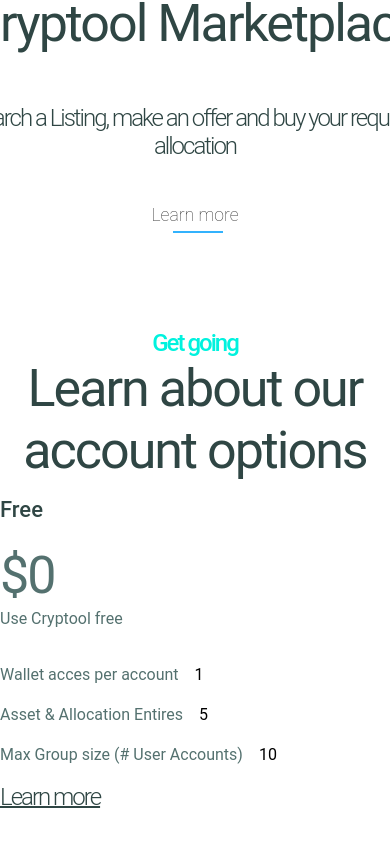
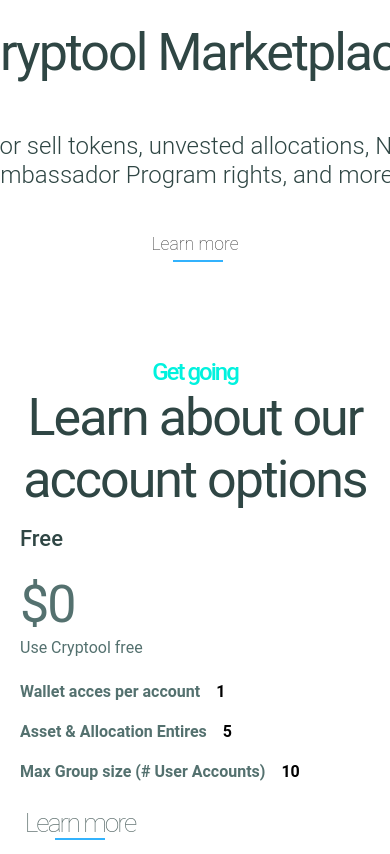
Before and after one commit to sven3270350/LandingPage_Ben, a Next.js app: page / in a window 390 px wide. Shown: the part 2270-3124 px from the top of the page. Built offline with nearby package versions, Linux system fonts and the light colour scheme.

Commit message:
fix several issues

```diff
--- a/components/common/Footer.tsx
+++ b/components/common/Footer.tsx
@@ -24,11 +24,11 @@ const Footer = () => {
       items: ["Contact Support", "Servieces & Pricing", "FAQ"],
     },
   ];
-  const { isMobile } = useMediaSize();
+  const { isTablet } = useMediaSize();
   return (
-    <div className={isMobile ? "flex justify-center" : "h-[30vh] flex justify-center"}>
+    <div className={isTablet ? "flex justify-center" : "h-[30vh] flex justify-center"}>
       <div className={cx("w-full flex justify-between pt-8 pb-12 pr-64 pl-44 border-solid border-t-[1px] border-[#F0F0F0] footer-gradient",
-        isMobile ? "flex-col" : "flex-row-reverse")}>
+        isTablet ? "flex-col" : "flex-row-reverse")}>
         <div className="flex flex-wrap justify-around">
           {MenuItems.map((item) => (
             <FooterItem
--- a/components/common/InstroSection.tsx
+++ b/components/common/InstroSection.tsx
@@ -5,7 +5,7 @@ import { cx } from '@emotion/css'
 import { useMediaSize } from "components/hooks/media-size";
 
 const IntroSection = () => {
-  const { isMobile } = useMediaSize();
+  const { isTablet } = useMediaSize();
 
   return (
     <div className="w-full">
@@ -13,21 +13,21 @@ const IntroSection = () => {
         className="relative bg-firstSection h-[100vh]"
       >
         <Image
-          className={cx("absolute top-[20%] left-[5%]",isMobile? "hidden": "block")}
+          className={cx("absolute top-[20%] left-[5%]",isTablet? "hidden": "block")}
           width={650}
           height={200}
           src="/assets/icons/LogoWhiteBlur.png"
           alt="IntroImage"
         />
-        {!isMobile && <button
+        {!isTablet && <button
           type="button"
           className="absolute fuller-button blue top-[60%] left-[14%] rounded-3xl text-white flex justify-center items-center flex-shrink-0 w-[324px] py-2 px-6 font-normal text-base shadow-[0_4px_9px_-4px_#54b4d3] transition duration-150 ease-in-out hover:bg-info-600 hover:shadow-[0_8px_9px_-4px_rgba(84,180,211,0.3),0_4px_18px_0_rgba(84,180,211,0.2)] focus:bg-info-600 focus:shadow-[0_8px_9px_-4px_rgba(84,180,211,0.3),0_4px_18px_0_rgba(84,180,211,0.2)] focus:outline-none focus:ring-0 active:bg-info-700 active:shadow-[0_8px_9px_-4px_rgba(84,180,211,0.3),0_4px_18px_0_rgba(84,180,211,0.2)] dark:shadow-[0_4px_9px_-4px_rgba(84,180,211,0.5)] dark:hover:shadow-[0_8px_9px_-4px_rgba(84,180,211,0.2),0_4px_18px_0_rgba(84,180,211,0.1)] dark:focus:shadow-[0_8px_9px_-4px_rgba(84,180,211,0.2),0_4px_18px_0_rgba(84,180,211,0.1)] dark:active:shadow-[0_8px_9px_-4px_rgba(84,180,211,0.2),0_4px_18px_0_rgba(84,180,211,0.1)]"
         >
           Start Managing Today
         </button>}
         <div className={cx("absolute text-white left-[5%] text-start",
-         isMobile ? "opacity-100 text-xl leading-6 not-italic top-[25%] w-[217px]" : "top-[75%] opacity-[.8] font-robotic text-4xl tracking-wide" )}>
-          Automated tool to easily manage, raise, {!isMobile && <br />}invest and trade cryptocurrency assets
+         isTablet ? "opacity-100 text-xl leading-6 not-italic top-[25%] w-[217px]" : "top-[75%] opacity-[.8] font-robotic text-4xl tracking-wide" )}>
+          Automated tool to easily manage, raise, {!isTablet && <br />}invest and trade cryptocurrency assets
         </div>
       </div>
       <div className="flex flex-col justify-center items-center mt-[-32px]">
--- a/components/common/ModuleMarketPlaces.tsx
+++ b/components/common/ModuleMarketPlaces.tsx
@@ -69,7 +69,7 @@ const ModuleMarketPlaces = () => {
       <div className="text-[#2F4644] text-center not-italic font-normal text-[52px] !leading-[120%] tracking-[-2px]">
         Check out all the integrated the modules
       </div>
-      <div className="text-[#2F4644] text-center text-2xl not-italic font-light !leading-[120%] tracking-[-2px]">
+      <div className="text-[#2F4644] text-center text-2xl not-italic font-light !leading-[120%]">
         Use the modules to make crypto easy
       </div>
       <Swiper style={{ transform: `translate3d(${swiperPosition}px, 0px, 0px)` }} {...swiperProps}>
@@ -181,10 +181,10 @@ const ModuleMarketPlaces = () => {
             <div className="text-[#2F4644] font-normal text-[52px] !leading-[120%] tracking-[-2px] mb-12">
               Cryptool Marketplace
             </div>
-            <div className="text-[#2F4644] text-center text-2xl font-light !leading-[120%] tracking-[-2px] mb-8">
-              Search a Listing, make an offer and buy your required
+            <div className="text-[#2F4644] text-center text-2xl font-light !leading-[120%] mb-8">
+              Buy or sell tokens, unvested allocations, NFTs,
               <br />
-              allocation
+              Ambassador Program rights, and more..
             </div>
             <HoverEffectBtn
               className="svg-wrapper opacity-[.8] hover:opacity-[1] mx-1 !w-[104px] h-[40px]"
--- a/components/common/ProposalSection.tsx
+++ b/components/common/ProposalSection.tsx
@@ -41,9 +41,9 @@ const ProposalSection = () => {
       btnLabel: "Sign up",
     },
   ];
-  const { isMobile } = useMediaSize();
+  const { isTablet } = useMediaSize();
   return (
-    <div className={isMobile ? "" : "h-[70vh]"}>
+    <div className={isTablet ? "" : "h-[70vh]"}>
       <div className="flex flex-col justify-center items-center mt-[96px]">
         <div className="text-[#00F2DE] text-center text-2xl font-medium !leading-[120%] tracking-[-2px]">
           Get going
@@ -57,7 +57,7 @@ const ProposalSection = () => {
           return (
             <div
               key={index}
-              className="flex flex-col col-auto w-[410px] h-[489px] items-start"
+              className="flex flex-col col-auto min-w-[350px] w-[30%] h-[489px] items-start"
             >
               <div className="text-[#2F4644] text-[22px] font-medium not-italic leading-[100%] mb-6">
                 {item.title}
@@ -65,25 +65,30 @@ const ProposalSection = () => {
               <div className="text-[#54716F] text-[52px] not-italic font-normal leading-[120%] tracking-[-2px]">
                 ${item.price}
               </div>
-              <div className="text-[#54716F] text-base not-italic font-normal mb-8">
+              <div className="text-[#54716F] text-base not-italic font-normal mb-5">
                 {item.label}
               </div>
-              <div className="flex flex-col items-start gap-4 mb-20">
-                <div className="text-[#54716F] text-base not-italic font-normal flex flex-row gap-4">
+              <div className="flex flex-col items-start gap-4 mb-10">
+                <div className="text-[#54716F] text-base not-italic font-semibold flex flex-row gap-4">
                   Wallet acces per account
                   <div className="text-black">{item.walletAccessCount}</div>
                 </div>
-                <div className="text-[#54716F] text-base not-italic font-normal flex flex-row gap-4">
+                <div className="text-[#54716F] text-base not-italic font-semibold flex flex-row gap-4">
                   Asset & Allocation Entires
                   <div className="text-black">{item.entires}</div>
                 </div>
-                <div className="text-[#54716F] text-base not-italic font-normal flex flex-row gap-4">
+                <div className="text-[#54716F] text-base not-italic font-semibold flex flex-row gap-4">
                   Max Group size (# User Accounts)
                   <div className="text-black">{item.maxGroupSize}</div>
                 </div>
-                <div className="text-[#2F4644] cursor-pointer font-light text-2xl leading-[120%] tracking-[-2px] underline underline-offset-1">
-                  Learn more
-                </div>
+                <HoverEffectBtn
+                  className="svg-wrapper opacity-[.8] hover:opacity-[1] text-[#2F4644] font-light text-2xl !w-[120px] leading-[120%] tracking-[-2px]"
+                  strokeDashoffset={-195}
+                  role="Proposal"
+                  width={120}
+                  height={40}
+                  label={"Learn more"}
+                />
               </div>
               <HoverEffectBtn
                 className="svg-wrapper opacity-[.8] hover:opacity-[1] mx-1 !w-[120px]"
--- a/components/hooks/media-size.ts
+++ b/components/hooks/media-size.ts
@@ -3,7 +3,8 @@ import { useMedia } from "react-use";
 export const useMediaSize = () => {
   const isMobile = useMedia("(max-width: 833px)", false);
   const isTablet = useMedia(
-    "(min-width: 834px) and (max-width: 1439px)",
+    // "(min-width: 834px) and (max-width: 1439px)",
+    "(max-width: 1439px)",
     false
   );
   const isDesktop = useMedia("(min-width: 1440px)", false);
--- a/pages/index.tsx
+++ b/pages/index.tsx
@@ -23,7 +23,7 @@ interface SwiperProps {
 
 const Home: NextPage = () => {
   const [activeSlide, setActiveSlide] = useState<number>(0);
-  const { isMobile } = useMediaSize();
+  const { isTablet } = useMediaSize();
 
 
   const handleSlideChange = (swiper: any) => {
@@ -42,7 +42,7 @@ const Home: NextPage = () => {
   return (
     <>
       <Header activeSlide={activeSlide} />
-      {isMobile ?
+      {isTablet ?
       <div className="flex flex-col w-full">
         <IntroSection />
         <VideoSection />
--- a/styles/globals.css
+++ b/styles/globals.css
@@ -230,6 +230,7 @@ body {
   /* stroke-dashoffset: -165; */
   transition: 1s all ease;
   display: hidden;
+  animation-fill-mode: forwards;
 }
 
 #text {
```
Also changed, not shown: components/common/Header.tsx (+9 -9 lines).
